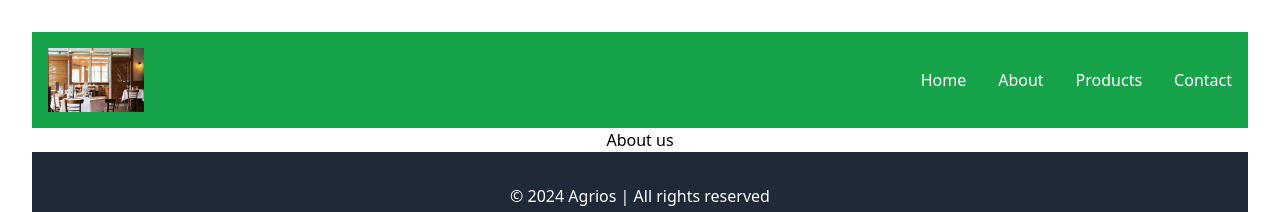
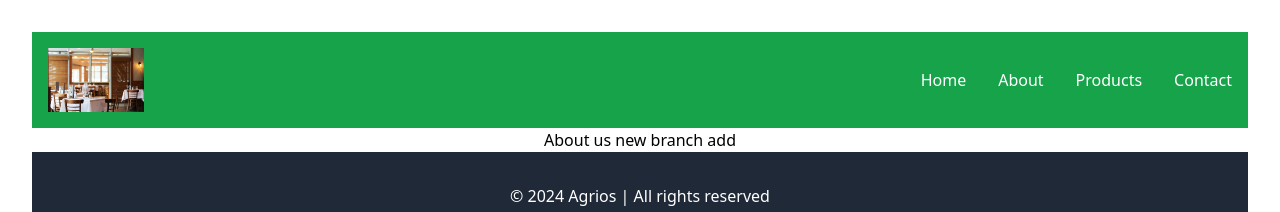
Before and after one commit to OKSamarasinghe/Agrios_React_WebApp, a React (Vite) app in the folder agrios-react-app/: page /about in a window 1280 px wide. Shown: the top 212 px of the page. Built offline with nearby package versions, Linux system fonts and the light colour scheme.

Commit message:
commit to dev

```diff
--- a/agrios-react-app/src/pages/AboutUs.jsx
+++ b/agrios-react-app/src/pages/AboutUs.jsx
@@ -3,7 +3,7 @@ import React from 'react'
 const AboutUs = () => {
   return (
     <div>
-      <h1>About us</h1>
+      <h1>About us new branch add</h1>
     </div>
   )
 }
```
